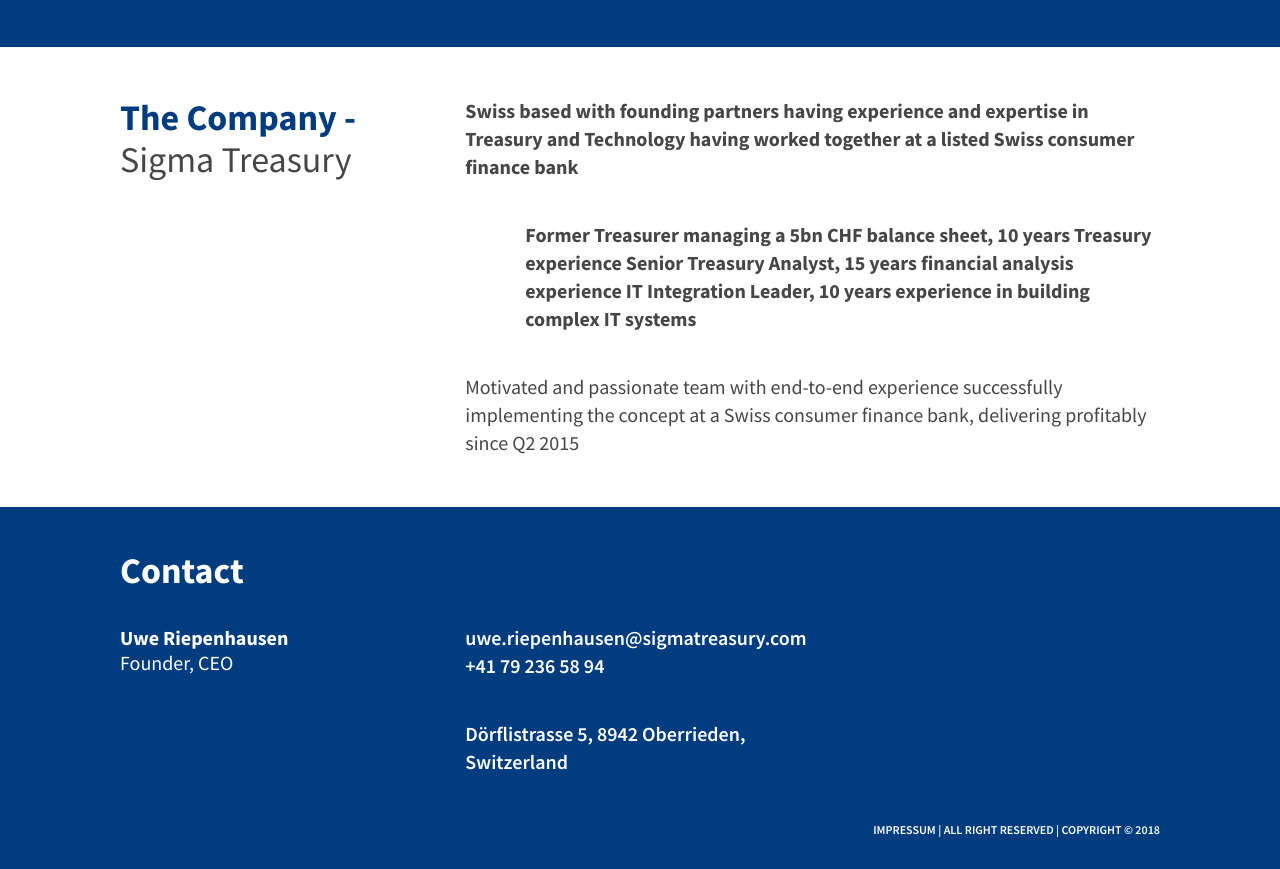
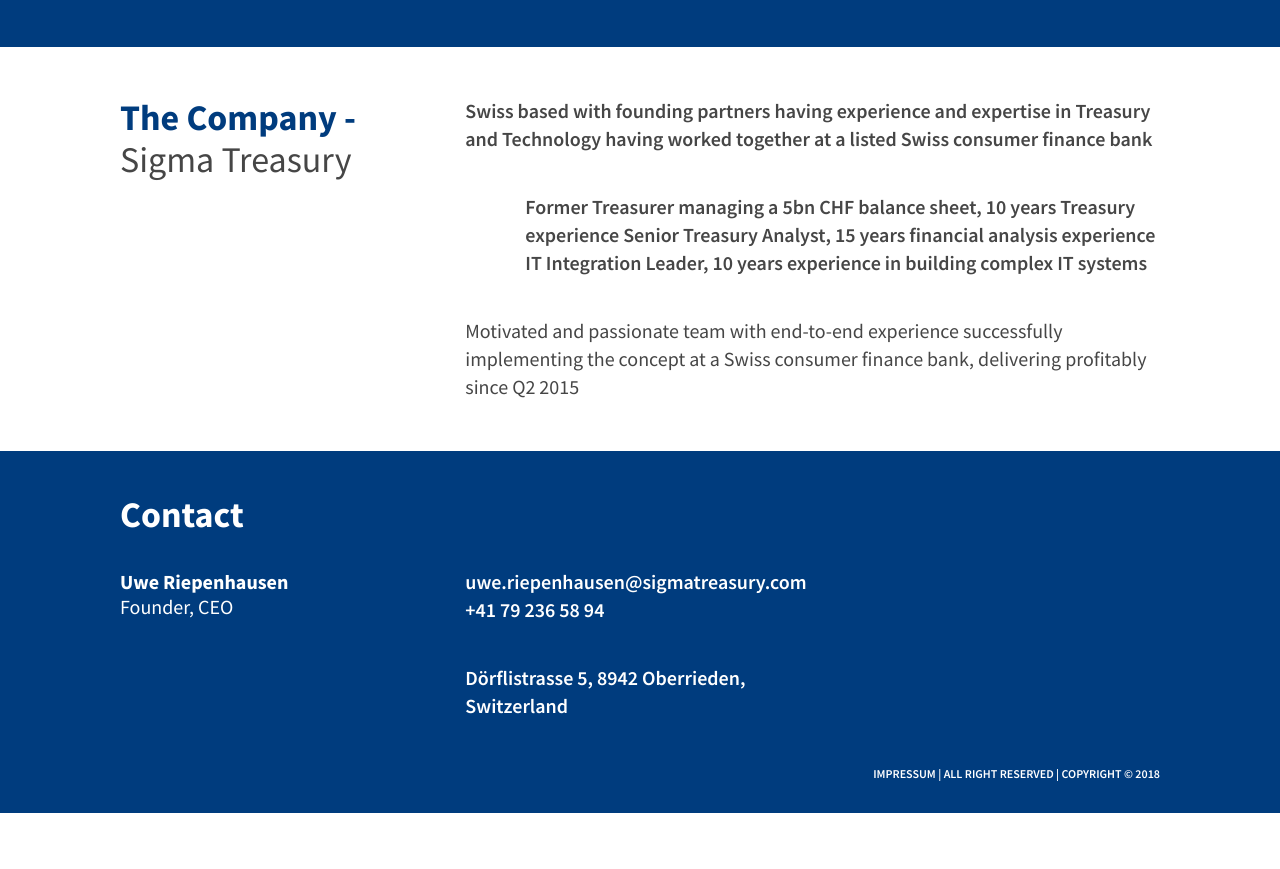
Before and after one commit to SigmaTreasury/web, a plain HTML site: page index.html in a window 1280 px wide. Shown: the part 1117-1986 px from the top of the page. After the commit the page ends 1930 px from the top, so only its background shows below. Drawn offline with Linux system fonts and the light colour scheme.

Commit message:
previous fixes made effective

```diff
--- a/css/style.css
+++ b/css/style.css
@@ -105,7 +105,8 @@
 .two-col.blue .right p:last-child{ margin: 0px; }
 .two-col.white .left h2{ font-size: 36px; color: #003c7e; line-height: 42px; font-weight: 700; }
 .two-col.white .left h2 span{ color: #464646; font-weight: 400; }
-.two-col.white .right p{ font-size: 20px; color: #464646; line-height: 28px; margin: 0px 0px 40px; }
+.two-col.white .right p{ font-size: 20px; color: #464646; line-height: 28px; margin: 0px 0px 40px; font-weight: 600; }
+.two-col.white .right p.normal{ font-weight: 400; }
 .two-col.white .right p:last-child{ margin: 0px; }
 .two-col.white .right p.indent{ margin: 0px 0px 40px 60px; }
 
--- a/index.html
+++ b/index.html
@@ -7,6 +7,7 @@
     <meta content="noindex, nofollow" name="robots">
     <meta name="viewport" content="width=device-width, initial-scale=1.0, maximum-scale=1.0, user-scalable=no" />
     <meta name="description" content="">
+    <meta name="format-detection" content="telephone=no">
 
     <link rel="icon" type="image/png" href="images/favicon.png" />
 
@@ -108,17 +109,13 @@
                 </div>
                 <div class="right">
                     <p>
-                        <strong>
-                            Swiss based with founding partners having experience and expertise in Treasury and Technology having worked together at a listed Swiss consumer finance bank
-                        </strong>
+                        Swiss based with founding partners having experience and expertise in Treasury and Technology having worked together at a listed Swiss consumer finance bank
                     </p>
                     <p class="indent">
-                        <strong>
-                            Former Treasurer managing a 5bn CHF balance sheet, 10 years Treasury experience Senior Treasury Analyst,
-                            15 years financial analysis experience IT Integration Leader, 10 years experience in building complex IT systems
-                        </strong>
+                        Former Treasurer managing a 5bn CHF balance sheet, 10 years Treasury experience Senior Treasury Analyst,
+                        15 years financial analysis experience IT Integration Leader, 10 years experience in building complex IT systems
                     </p>
-                    <p>
+                    <p class="normal">
                         Motivated and passionate team with end-to-end experience successfully implementing the concept at a Swiss consumer finance bank, delivering profitably since Q2 2015
                     </p>
                 </div>
```
